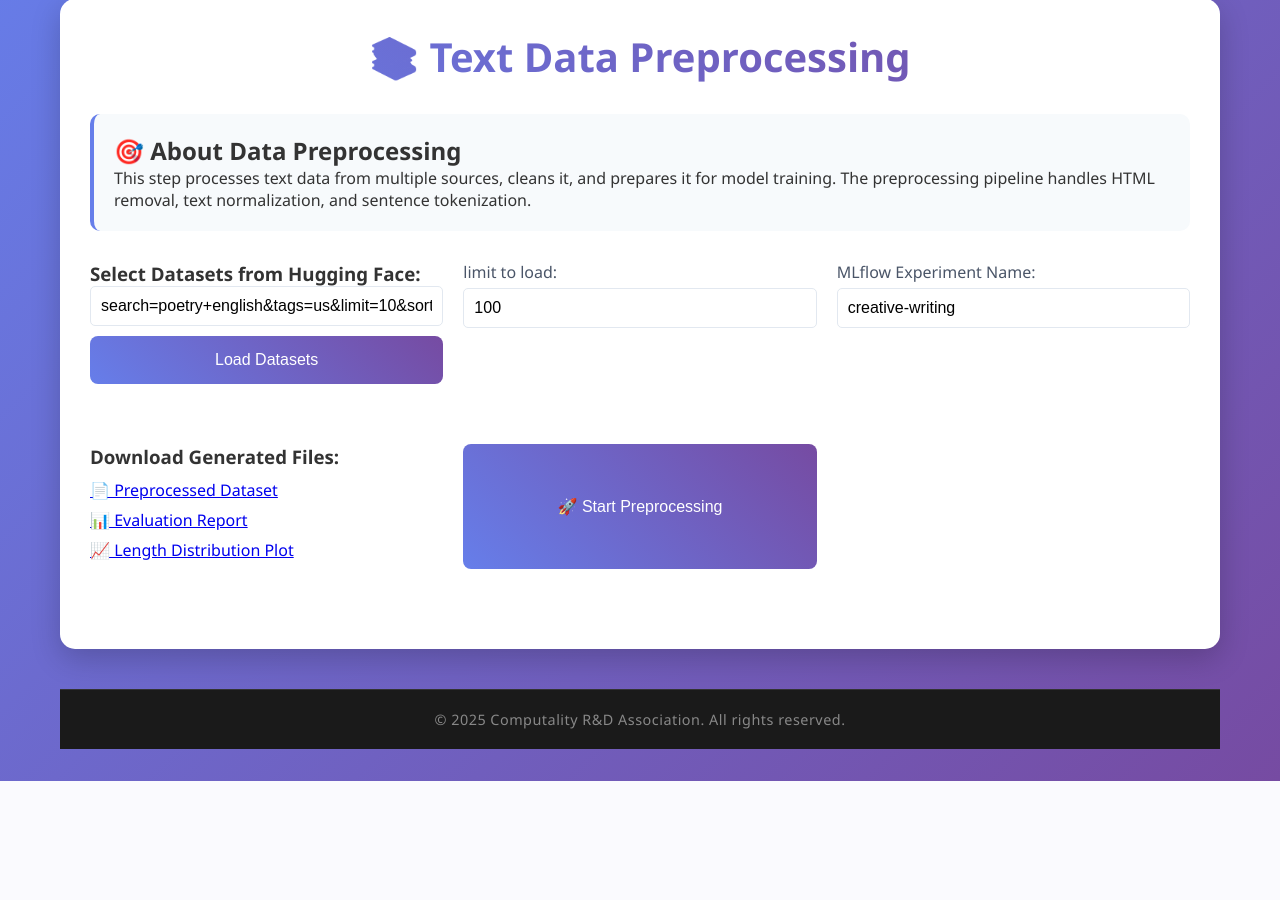
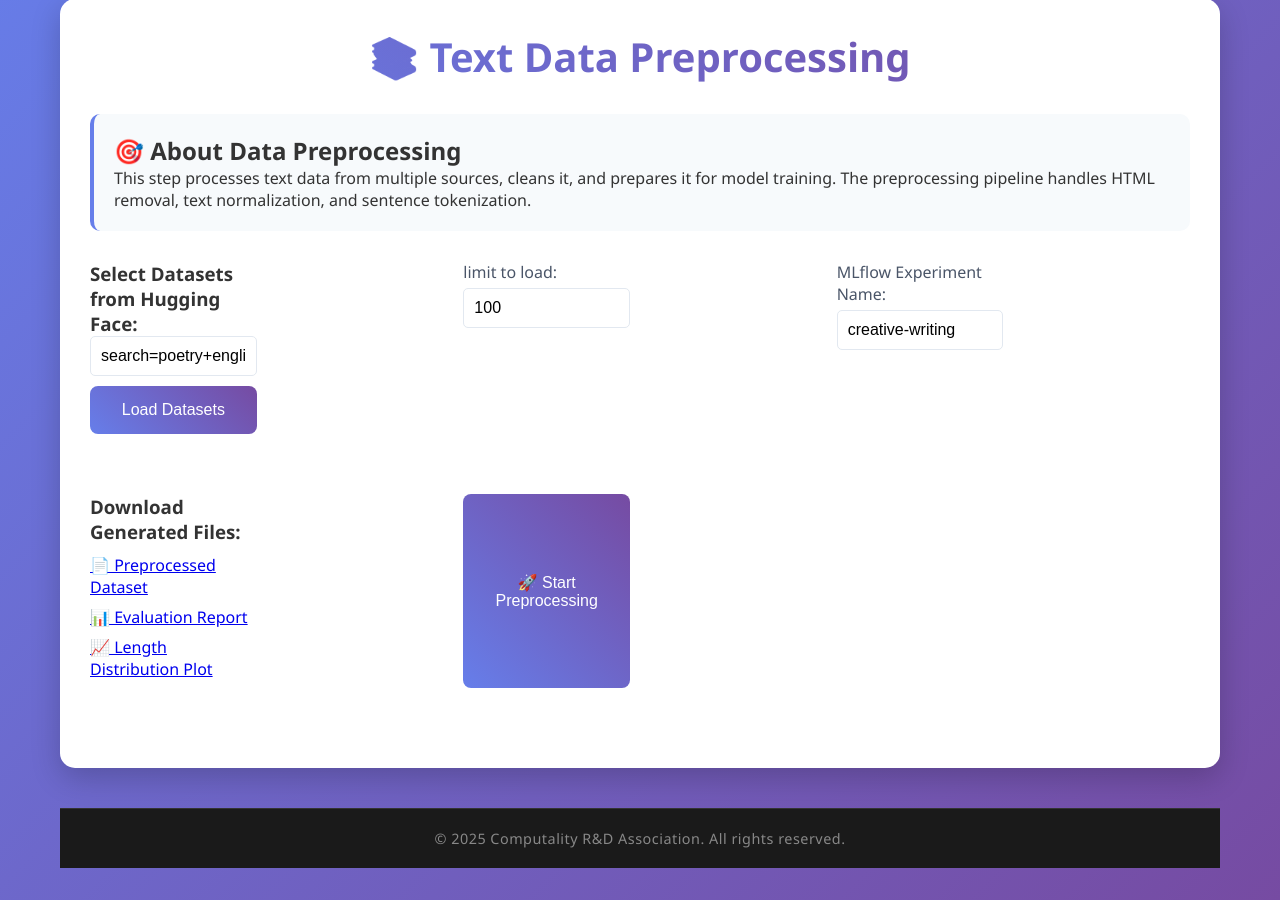
Before and after one commit to amrmausadx/ai-assistant-x, a Flask app: page /preprocessing in a window 1280 px wide. Shown: the part 98-998 px from the top of the page. Before the commit the page ends 879 px from the top, so only its background shows below. Run offline with Flask 3, Linux system fonts and the light colour scheme.

Commit message:
Refactor form layout in preprocessing.html

```diff
--- a/templates/preprocessing.html
+++ b/templates/preprocessing.html
@@ -56,21 +56,27 @@
     </div>
 
 </div>-->
+<div class="form-row">
     <div class="form-group">
         <h3>Select Datasets from Hugging Face:</h3>
         <input type="text" id="search_tags" value="search=poetry+english&tags=us&limit=10&sort=downloads" style="width: 100%; margin-bottom: 10px;">
         <div class="dataset-options"></div>
         <button id="loadDatasetsBtn" class="btn" onclick="loadAvailableDatasets()">Load Datasets</button>
     </div>
-
+</div>
+<div class="form-row">
     <div class="form-group">
          <label for="limit">limit to load:</label><!--input number limit to 3000  record-->
         <input type="number" id="limit_load" name="limit_load" value="100" step="100" min="100" required>
     </div>
+</div>
+<div class="form-row">
     <div class="form-group">
          <label for="experiment_name">MLflow Experiment Name:</label>
          <input type="text" id="experiment_name" name="experiment_name" value="creative-writing" required>
     </div>
+</div>
+<div class="form-row">
     <div class="form-group">
         <h3>Download Generated Files:</h3>
         <ul style="list-style: none; padding-left: 0; margin-top: 10px;">
@@ -85,10 +91,12 @@
             </li>
         </ul>
     </div>
+</div>
+<div class="form-row">
     <button id="startBtn" class="btn" onclick="startPreprocessing()">
         🚀 Start Preprocessing
     </button>
-
+</div>
 <div id="progressContainer" class="progress-container">
     <h3>Processing Status</h3>
     <div class="progress-bar">
```
Lines whose indentation alone changed are shown as unchanged.
